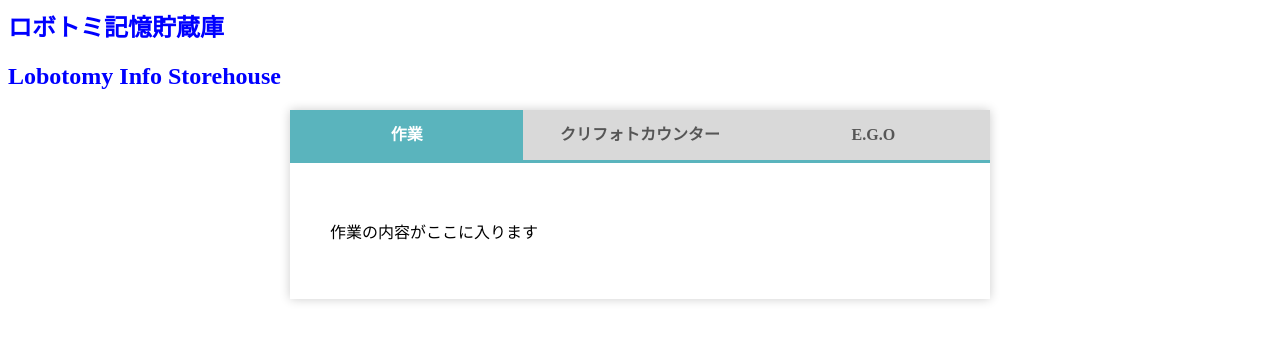
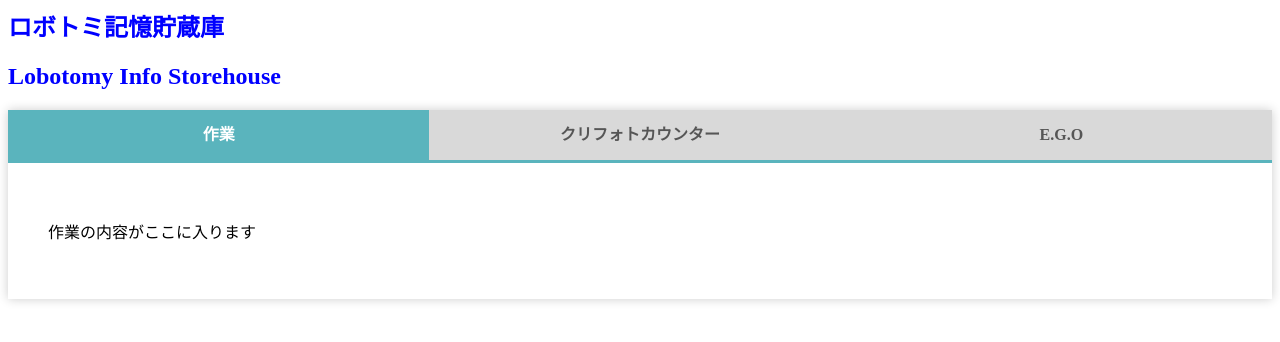
Before and after one commit to tucchy/LobotomyInfoStorehouse, a Flask app: page / in a window 1280 px wide. Shown: the top 342 px of the page. Run offline with Flask 2, Linux system fonts and the light colour scheme.

Commit message:
Update style.css

```diff
--- a/flaskr/static/style.css
+++ b/flaskr/static/style.css
@@ -10,7 +10,7 @@ margin-top: 50px;
 padding-bottom: 40px;
 background-color: #fff;
 box-shadow: 0 0 10px rgba(0, 0, 0, 0.2);
-width: 700px;
+width: 100%;
 margin: 0 auto;}
 /*タブのスタイル*/
 .tab_item {
```
